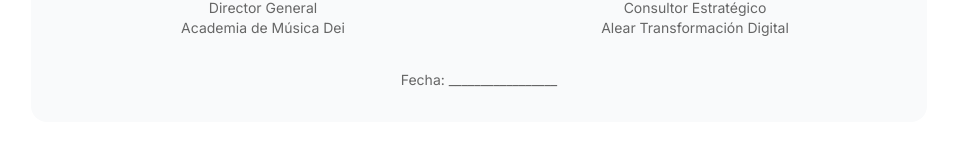
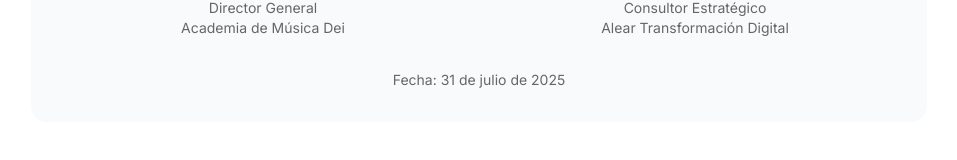
Before and after one commit to diego9608/dei, a Next.js app in the folder apps/academia-dei-landing/: page /contrato in a window 1280 px wide. Shown: the part 2698-2858 px from the top of the page, without its empty margins (161-1118 px from the left). Built offline with nearby package versions, Linux system fonts and the light colour scheme.

Commit message:
feat: Add automatic current date to contract
- Replaced blank date line with automatic date
- Uses Spanish locale format (e.g., '31 de julio de 2025')
- Updates dynamically when contract is viewed
- No manual date entry needed

```diff
--- a/apps/academia-dei-landing/app/contrato/page.tsx
+++ b/apps/academia-dei-landing/app/contrato/page.tsx
@@ -250,7 +250,11 @@ export default function Contrato() {
                 </div>
               </div>
               <p className="text-center text-sm text-dei-gray mt-8">
-                Fecha: _________________
+                Fecha: {new Date().toLocaleDateString('es-MX', {
+                  year: 'numeric',
+                  month: 'long',
+                  day: 'numeric'
+                })}
               </p>
             </div>
 
```
